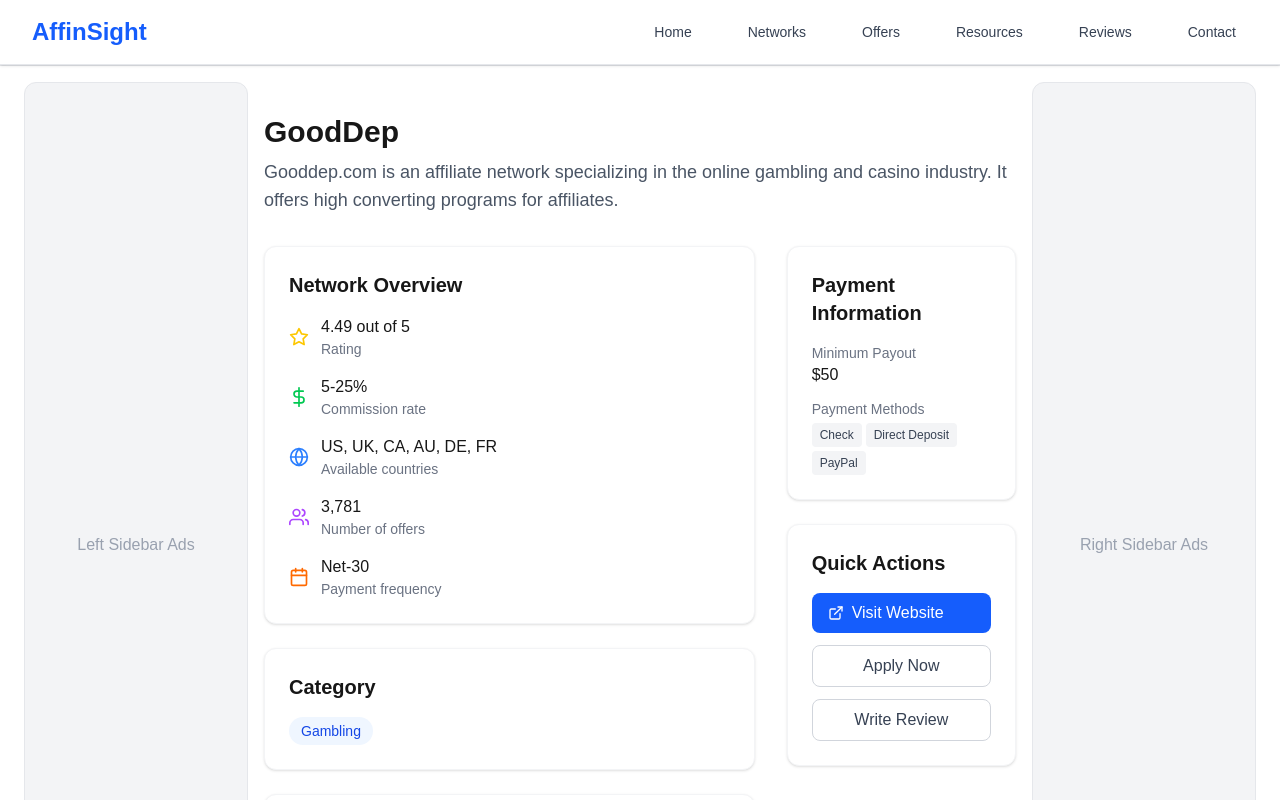
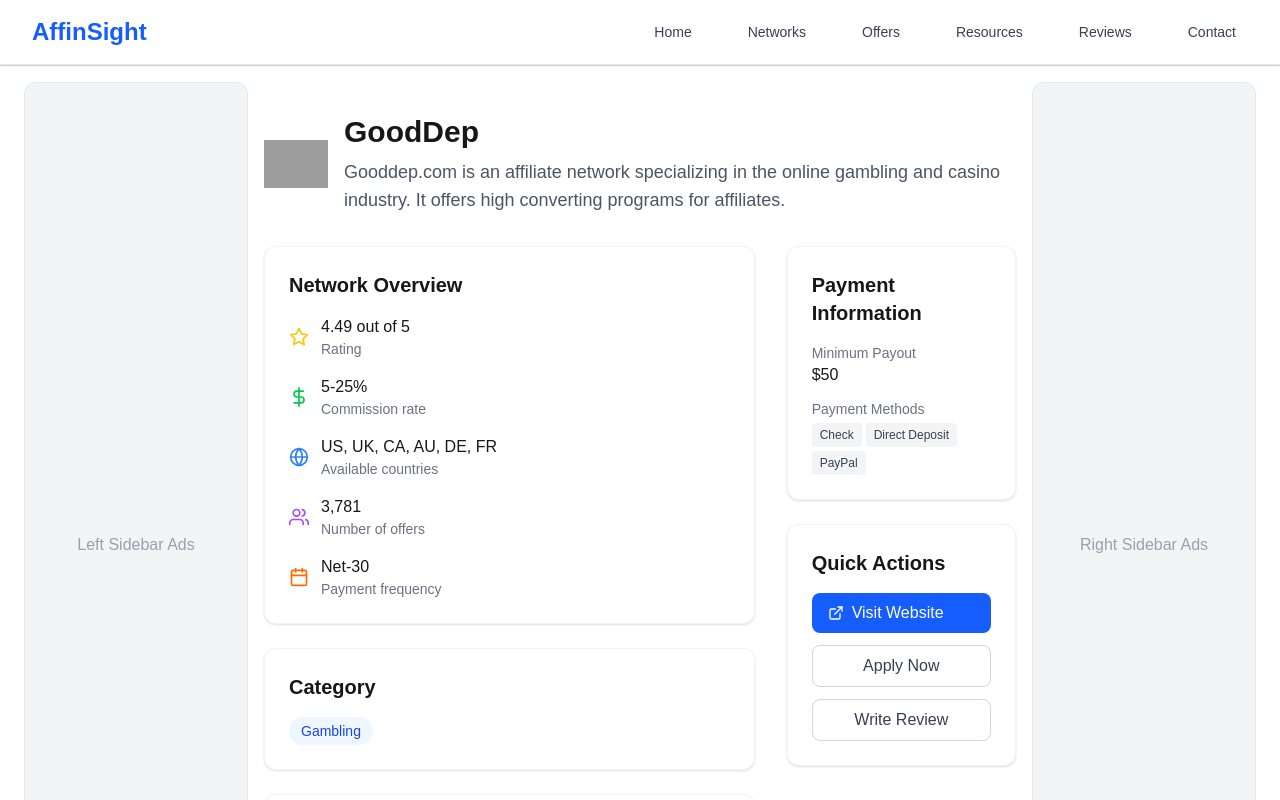
Before and after one commit to tishamishra/affinsight, a Next.js app: page /network/1 in a window 1280 px wide. Shown: the top 800 px of the page. Built offline with nearby package versions, Linux system fonts and the light colour scheme; grey boxes are pictures that could not be loaded.

Commit message:
Fix logo display by using regular img tag instead of Next.js Image - Remove Image import and use standard img tag for better compatibility - Add logo display to network detail page - Ensure logos work on all pages

```diff
--- a/src/app/network/[slug]/page.tsx
+++ b/src/app/network/[slug]/page.tsx
@@ -77,8 +77,19 @@
   return (
     <div className="py-8">
       <div className="mb-8">
-        <h1 className="text-3xl font-bold mb-2">{network.name}</h1>
-        <p className="text-gray-600 text-lg">{network.description}</p>
+        <div className="flex items-center gap-4 mb-4">
+          {network.logo_url && (
+            <img
+              src={network.logo_url}
+              alt={`${network.name} logo`}
+              className="w-16 h-16 object-contain rounded-lg"
+            />
+          )}
+          <div>
+            <h1 className="text-3xl font-bold mb-2">{network.name}</h1>
+            <p className="text-gray-600 text-lg">{network.description}</p>
+          </div>
+        </div>
       </div>
 
       <div className="grid grid-cols-1 lg:grid-cols-3 gap-8">
--- a/src/components/NetworkList.tsx
+++ b/src/components/NetworkList.tsx
@@ -1,7 +1,6 @@
 "use client";
 import { useState } from "react";
 import Link from "next/link";
-import Image from "next/image";
 import { Network } from "@/data/networks";
 import { FiChevronUp, FiChevronDown, FiExternalLink, FiStar } from "react-icons/fi";
 
@@ -164,11 +163,9 @@
                     <div className="flex items-center">
                       <div className="flex-shrink-0 h-12 w-12 flex items-center justify-center">
                         {network.logo_url ? (
-                          <Image
+                          <img
                             src={network.logo_url}
                             alt={`${network.name} logo`}
-                            width={48}
-                            height={48}
                             className="max-w-full max-h-full object-contain rounded-lg"
                             onError={(e) => {
                               // Fallback to network name if logo fails to load
```
